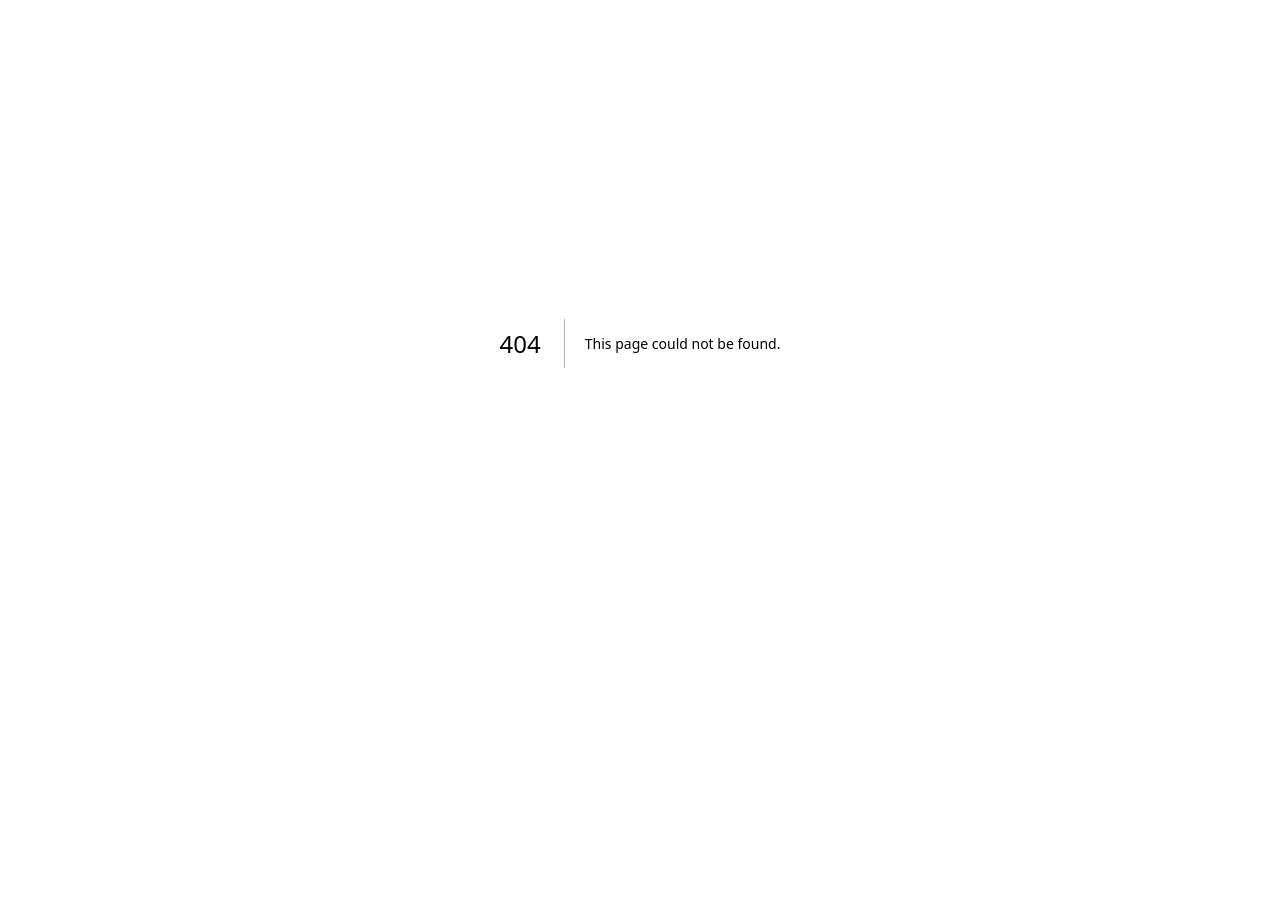
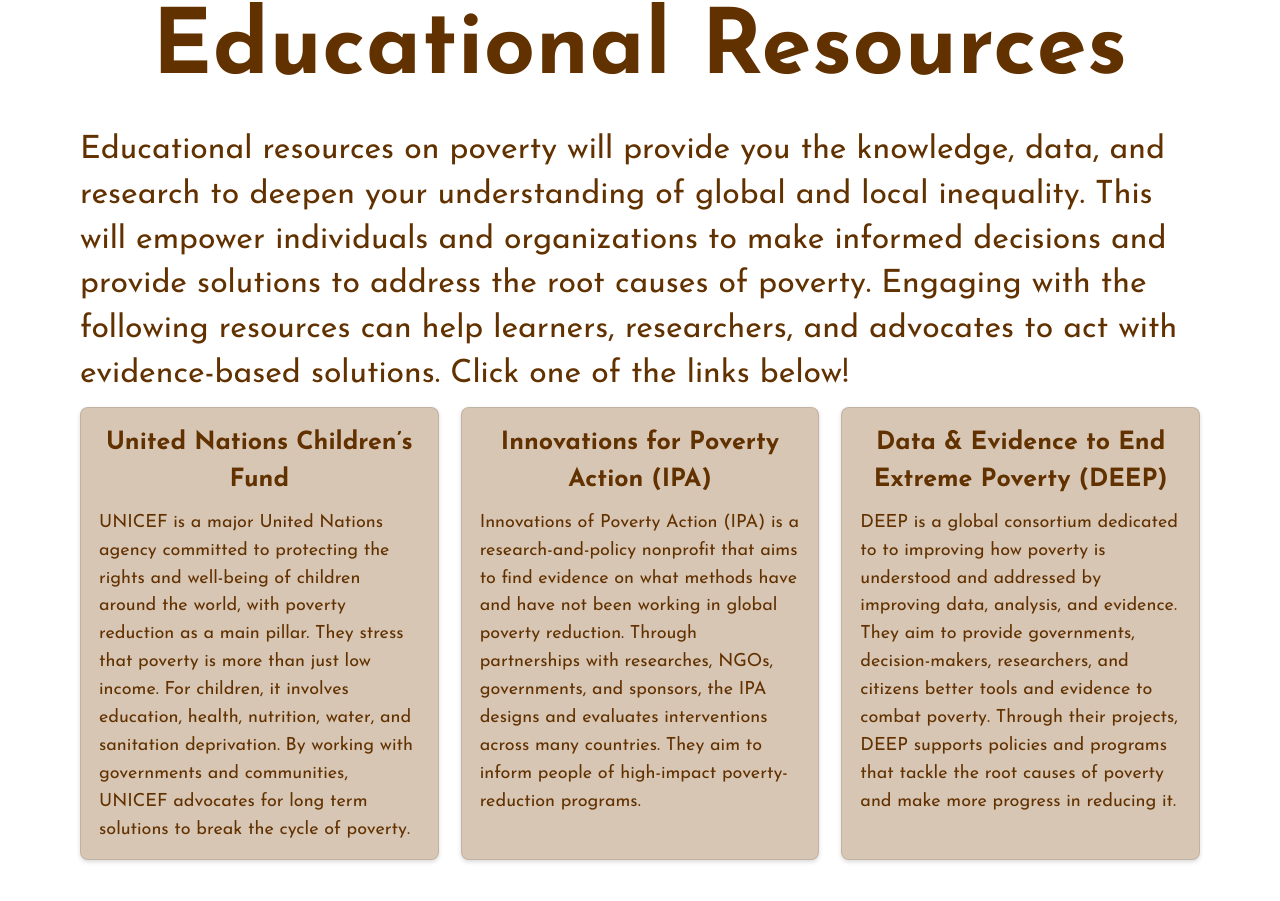
Before and after one commit to Revolution5/PovertyLens, a Next.js app in the folder frontend/: page /eduresource in a window 1280 px wide. Before the commit this address had no page. Shown: the part 157-1058 px from the top of the page. Before the commit the page ends 900 px from the top, so only its background shows below. Built offline with nearby package versions, Linux system fonts and the light colour scheme.

Commit message:
added educational resources page

```diff
--- a/frontend/app/donationspages/page.tsx
+++ b/frontend/app/donationspages/page.tsx
@@ -174,7 +174,7 @@ function Card({ name, description, url }: OrgCardProps){
                 (e.currentTarget as HTMLElement).style.transform = 'translateY(0px)';
             }}
         >
-            <h3 style={{ margin: '0 0 10px 0', fontSize: 20, fontWeight: 700 }}>{name}</h3>
+            <h3 style={{ margin: '0 0 10px 0', fontSize: 30, fontWeight: 700 }}>{name}</h3>
             <p style={{ margin: 0, fontSize: 18, lineHeight: 1.55 }}>{description}</p>
         </a>
     );
--- /dev/null
+++ b/frontend/app/eduresource/page.tsx
@@ -0,0 +1,100 @@
+'use client';
+
+type ResourceProps = {
+    name: string;
+    description: string;
+    url: string;
+};
+
+const cardBg = '#D7C6B4';
+const cardHover = '#c9956e';
+const textBrown = '#623100';
+const pageBg = '#ffffff';
+
+export default function EducationalResources(){
+    return (
+        <div
+            style={{
+                backgroundColor: pageBg,
+                minHeight: '100vh',
+                padding: '40px 80px 80px',
+                color: textBrown,
+            }}
+        >
+            {/* ---- Title ---- */}
+            <h1
+                style={{
+                    fontSize: 90,
+                    fontWeight: 800,
+                    letterSpacing: 0.5,
+                    margin: 0,
+                    marginBottom: 10,
+                    textAlign: 'center',
+                }}
+            >
+                Educational Resources
+            </h1>
+            {/* Intro Paragraph */}
+            <p style={{width: '100%', fontSize: 32, lineHeight: 1.4, marginTop: 0, marginBottom: 10, color: textBrown, textAlign: 'left'}}>
+                Educational resources on poverty will provide you the knowledge, data, and research to deepen your understanding of global and local inequality. This will empower individuals and organizations to make informed decisions and provide solutions to address the root causes of poverty. Engaging with the following resources can help learners, researchers, and advocates to act with evidence-based solutions. Click one of the links below!
+            </p>
+            {/* Educational links */}
+            <div
+                style={{
+                    display: 'grid',
+                    gridTemplateColumns: 'repeat(3, minmax(0px, 1fr))',
+                    gap: 22,
+                }}
+            >
+                <ResourceCard
+                    name="United Nations Children’s Fund"
+                    url="https://www.unicef.org/"
+                    description="UNICEF is a major United Nations agency committed to protecting the rights and well-being of children around the world, with poverty reduction as a main pillar. They stress that poverty is more than just low income. For children, it involves education, health, nutrition, water, and sanitation deprivation. By working with governments and communities, UNICEF advocates for long term solutions to break the cycle of poverty."
+                />
+                <ResourceCard
+                    name="Innovations for Poverty Action (IPA)"
+                    url="https://www.poverty-action.org/"
+                    description="Innovations of Poverty Action (IPA) is a research-and-policy nonprofit that aims to find evidence on what methods have and have not been working in global poverty reduction. Through partnerships with researches, NGOs, governments, and sponsors, the IPA designs and evaluates interventions across many countries. They aim to inform people of high-impact poverty-reduction programs. "
+                />
+                <ResourceCard
+                    name="Data & Evidence to End Extreme Poverty (DEEP)"
+                    url="https://www.deepglobal.org/"
+                    description="DEEP is a global consortium dedicated to to improving how poverty is understood and addressed by improving data, analysis, and evidence. They aim to provide governments, decision-makers, researchers, and citizens better tools and evidence to combat poverty. Through their projects, DEEP supports policies and programs that tackle the root causes of poverty and make more progress in reducing it. "
+                />
+            </div>
+        </div>
+    );
+}
+
+function ResourceCard({name, description, url}: ResourceProps){
+    return(
+        <a
+            href={url}
+            target="_blank"
+            rel="noopener noreferrer"
+            style={{
+                display: 'block',
+                backgroundColor: cardBg,
+                borderRadius: 8,
+                padding: '16px 18px',
+                textDecoration: 'none',
+                color: textBrown,
+                border: '1px solid rgba(0,0,0,0.1)',
+                boxShadow: '0 2px 4px rgba(0,0,0,0.15',
+                transition: 'background-color 0.2s ease, transform 0.15s ease',
+                minHeight: 260,
+            }}
+            onMouseEnter={(e) => {
+                (e.currentTarget as HTMLElement).style.backgroundColor = cardHover;
+                (e.currentTarget as HTMLElement).style.transform = 'translateY(-3px)';
+            }}
+            onMouseLeave={(e) => {
+                (e.currentTarget as HTMLElement).style.backgroundColor = cardBg;
+                (e.currentTarget as HTMLElement).style.transform = 'translateY(0px)';
+            }}
+        >
+            <h3 style={{ margin: '0 0 10px 0', fontSize: 25, fontWeight: 700, textAlign: 'center' }}>{name}</h3>
+            <p style={{ margin: 0, fontSize: 18, lineHeight: 1.55 }}>{description}</p>
+        </a>
+    );
+}
--- a/frontend/components/Navbar.tsx
+++ b/frontend/components/Navbar.tsx
@@ -59,7 +59,7 @@ export default function Navbar() {
 
                     {resourcesOpen && (
                         <div className="absolute top-full left-0 mt-0 bg-[#C8AB8F] shadow-lg rounded-lg py-2 w-56 z-50">
-                            <Link href="/educational-resources" className="block px-4 py-2 text-[#623100] hover:bg-[#D8B99B] transition-colors">
+                            <Link href="/eduresource" className="block px-4 py-2 text-[#623100] hover:bg-[#D8B99B] transition-colors">
                                 Educational Resources
                             </Link>
                             <Link href="/donationspages" className="block px-4 py-2 text-[#623100] hover:bg-[#D8B99B] transition-colors">
```
